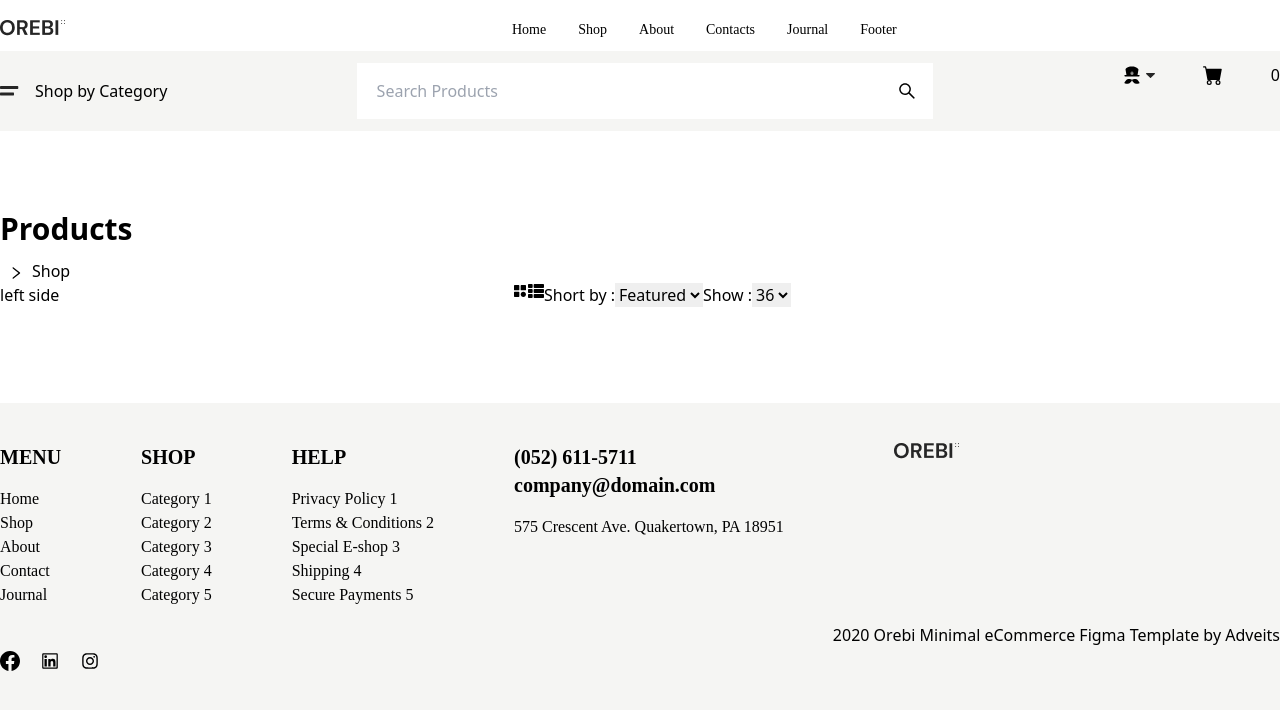
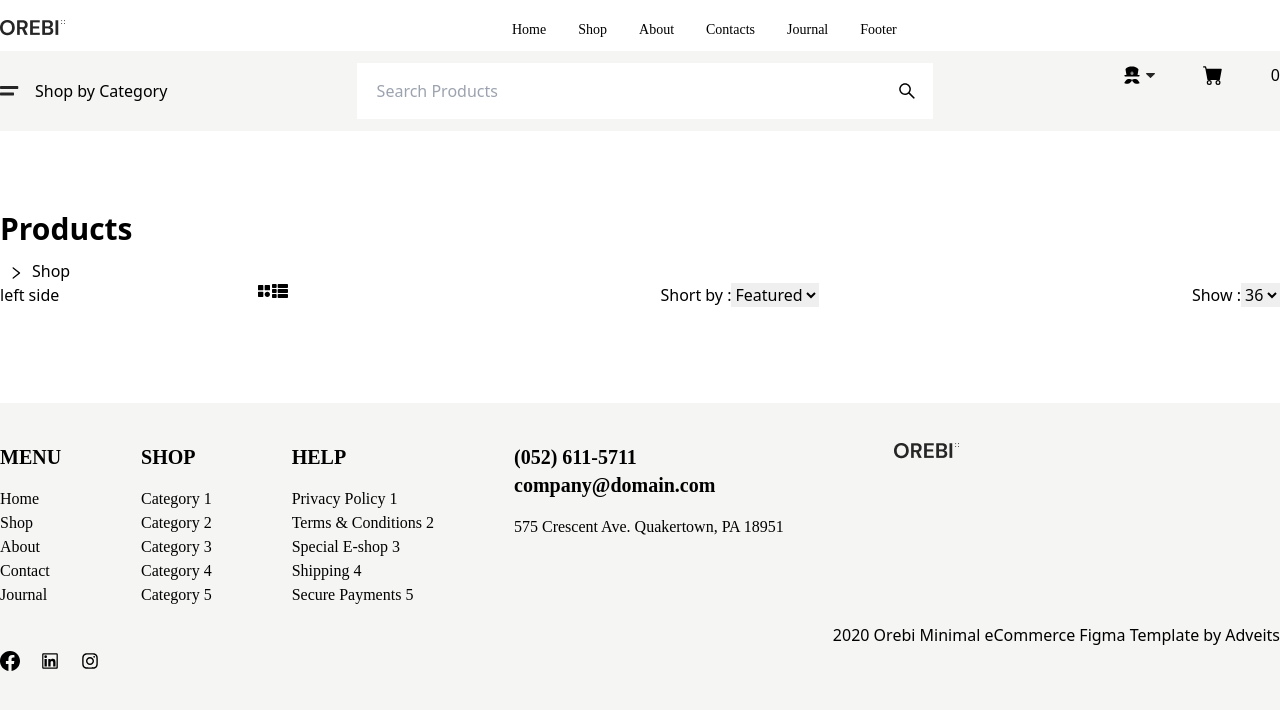
Before and after one commit to jibonrahaman/Orebi-fronted-E-commerce, a React (Vite) app: page /shop in a window 1280 px wide. Shown: the top 710 px of the page. Built offline with nearby package versions, Linux system fonts and the light colour scheme.

Commit message:
product Page- select option design

```diff
--- a/src/Components/ProductPage/ProductPage.jsx
+++ b/src/Components/ProductPage/ProductPage.jsx
@@ -19,9 +19,9 @@ function ProductPage() {
     <PageHeading text="Products"/>
      <BreadCrum/>
      <Flex className=" justify-between">
-      <div className=' w-1/4'>left side</div>
-      <div className=' w-3/5'>
-        <Flex>
+      <div className=' w-1/5'>left side</div>
+      <div className=' w-4/5'>
+        <Flex className=" justify-between">
        <Flex>
        <BiSolidCategory />
         <FaThList />
```
